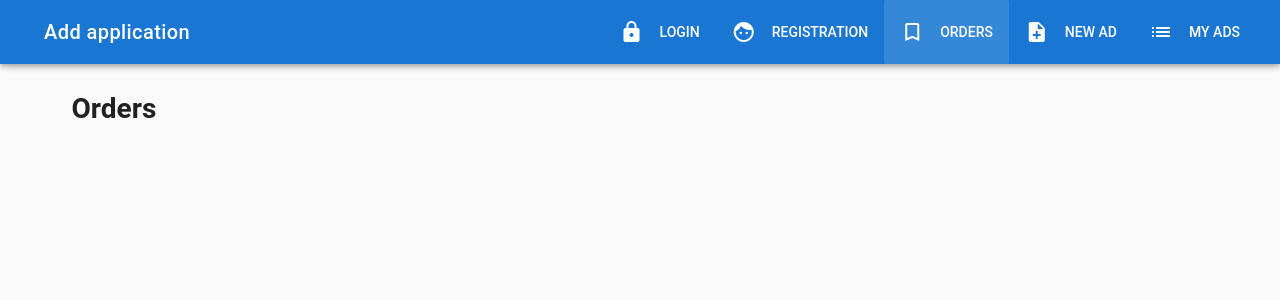
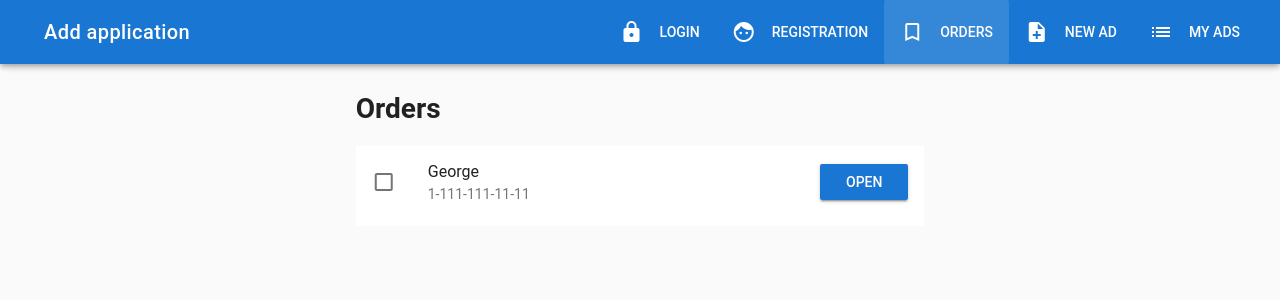
Before and after one commit to frontend33/Vuetify_SPA, a Vue app: page /orders in a window 1280 px wide. Shown: the top 300 px of the page. Built offline with nearby package versions, Linux system fonts and the light colour scheme.

Commit message:
add new component with help vuetify

```diff
--- a/src/components/User/Orders.vue
+++ b/src/components/User/Orders.vue
@@ -1,8 +1,41 @@
 <template>
   <v-container>
     <v-layout row>
-      <v-flex xs12>
-        <h1>Orders</h1>
+      <v-flex xs12 sm6 offset-sm3>
+        <h1 class="text-secondary mb-3">Orders</h1>
+        <v-list
+          subheader
+          two-line
+        >
+          <v-list-tile
+            v-for="order of orders"
+            :key="order.id"
+
+          >
+            <v-list-tile-action>
+              <v-checkbox
+              color="success"
+              :input-value="order.done"
+                @change="markDone(order)"
+              >
+
+              </v-checkbox>
+            </v-list-tile-action>
+
+            <v-list-tile-content @click="notifications = !notifications">
+              <v-list-tile-title>{{order.name}}</v-list-tile-title>
+              <v-list-tile-sub-title>{{order.phone}}</v-list-tile-sub-title>
+            </v-list-tile-content>
+            <v-list-tile-action>
+              <v-btn
+                class="primary"
+                :to="'/ad/' + order.adId"
+              >
+                Open
+              </v-btn>
+            </v-list-tile-action>
+          </v-list-tile>
+        </v-list>
       </v-flex>
     </v-layout>
   </v-container>
@@ -11,7 +44,22 @@
 <script>
 export default {
   data () {
-    return {}
+    return {
+      orders: [
+        {
+          id: 'fds3',
+          name: 'George',
+          phone: '1-111-111-11-11',
+          adId: '33',
+          done: false
+        }
+      ]
+    }
+  },
+  methods: {
+    markDone (order) {
+      order.done = true
+    }
   }
 }
 </script>
```
Also changed, not shown: 1 other file (tests, documents, lock files or other folders).
